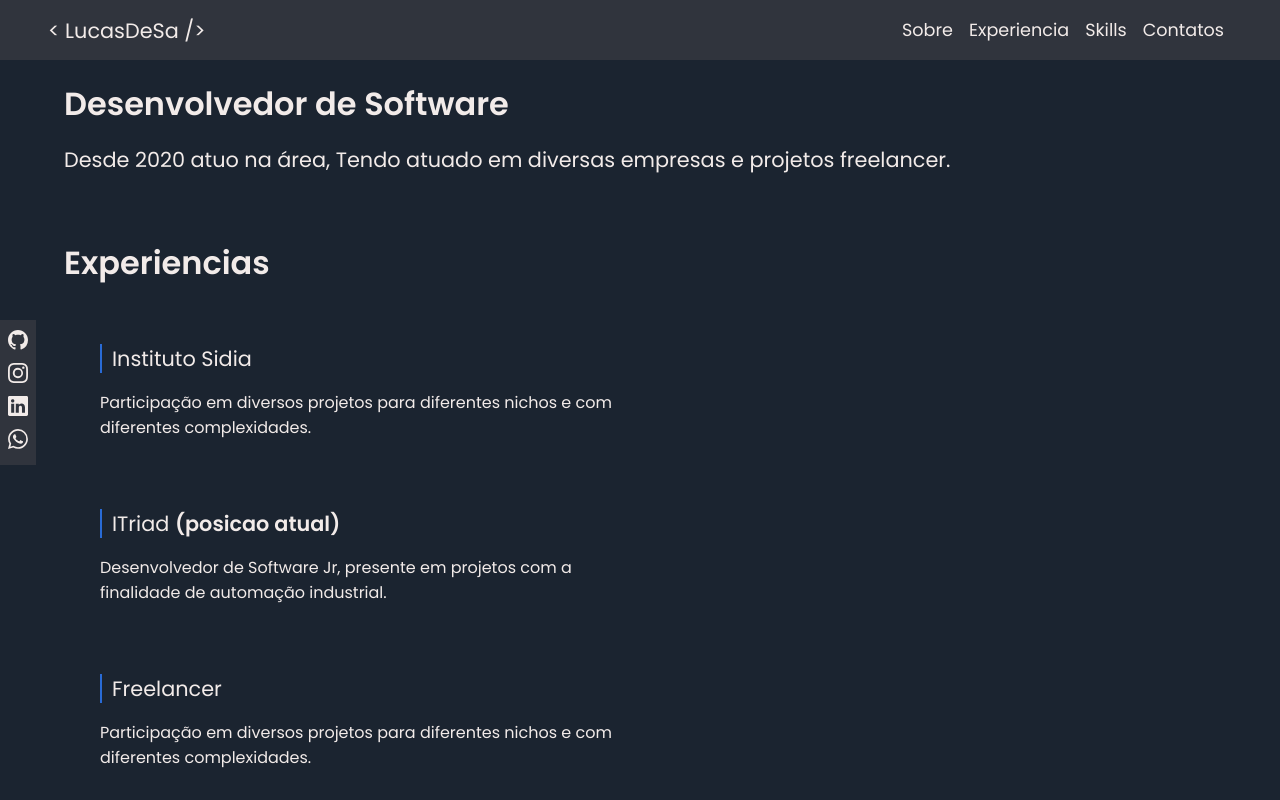
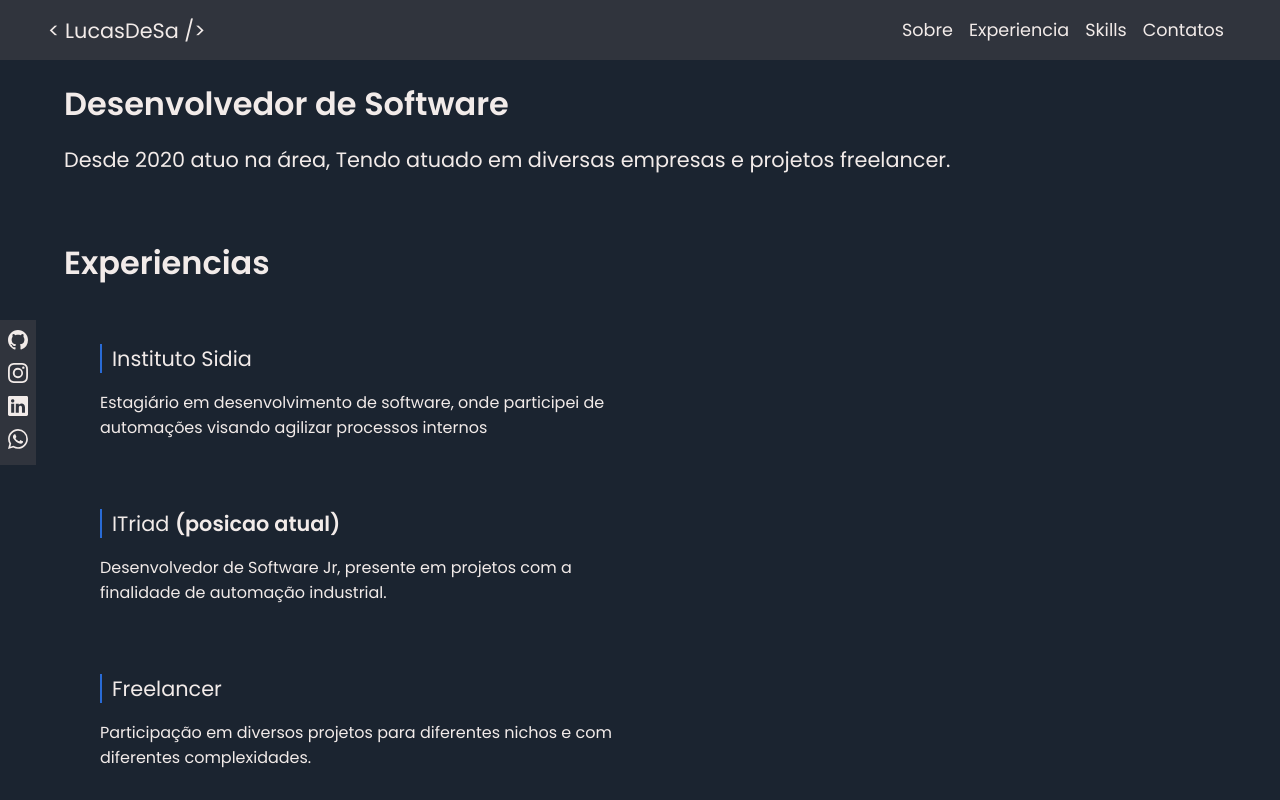
Before and after one commit to LucasAraujoDeSa/portifolio, a Next.js app: page / in a window 1280 px wide. Shown: the top 800 px of the page. Built offline with nearby package versions, Linux system fonts and the light colour scheme.

Commit message:
fiz sidia desc

```diff
--- a/src/components/experiences/index.tsx
+++ b/src/components/experiences/index.tsx
@@ -9,8 +9,8 @@ export const Experiences: React.FC = () => {
         <div className="xp-card">
           <span className="xp-card-title">Instituto Sidia</span>
           <p className="xp-desc">
-            Participação em diversos projetos para diferentes nichos e com
-            diferentes complexidades.
+            Estagiário em desenvolvimento de software, onde participei de
+            automações visando agilizar processos internos
           </p>
         </div>
         <div className="xp-card">
```
